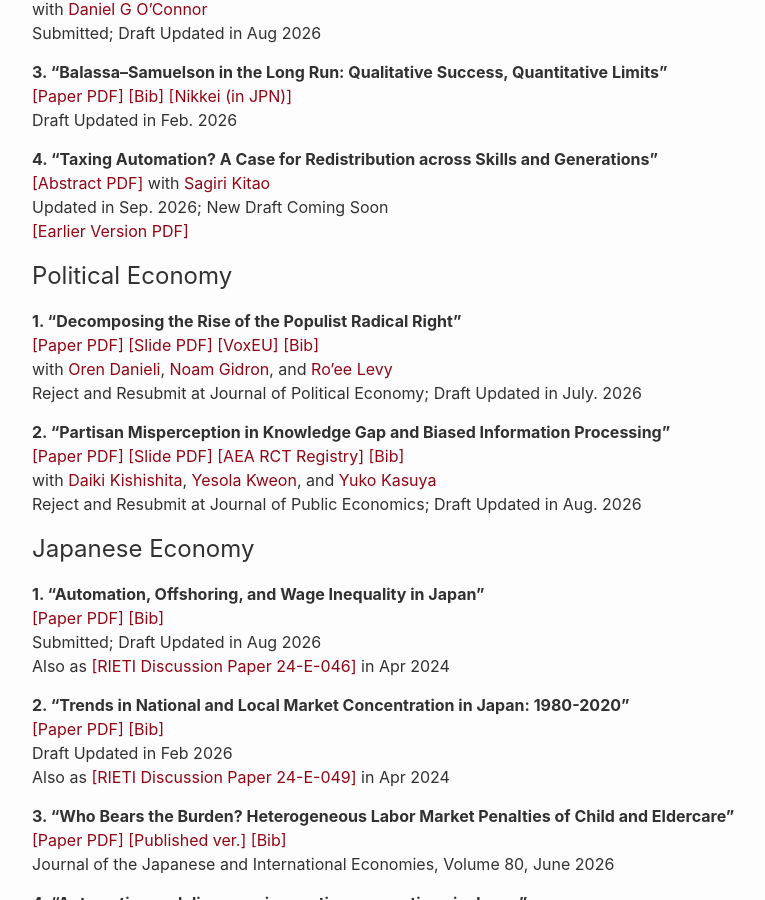
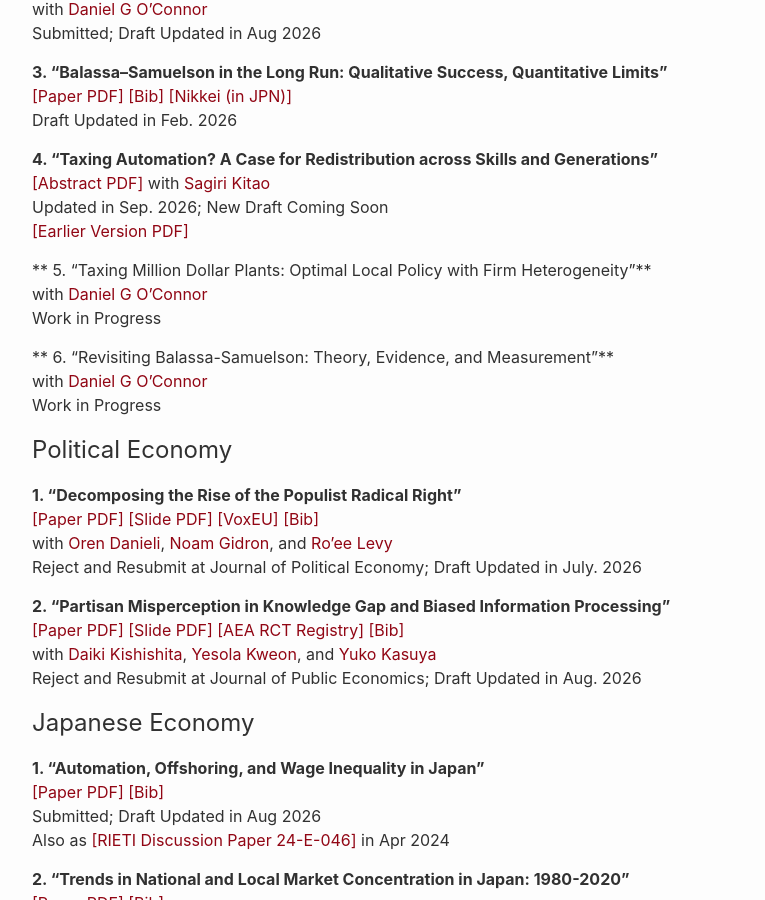
Before and after one commit to shinnkikuchi/shinnkikuchi.github.io, a Jekyll site: the page built from index.md, in a window 1280 px wide and 900 px high, scrolled down 717 px. Shown: the whole window, without its empty margins (188-953 px from the left). Built offline with Jekyll 4.4.1, drawn with Linux system fonts in a browser that asks for light colours.

Commit message:
Update index.md

```diff
--- a/index.md
+++ b/index.md
@@ -55,6 +55,21 @@ Updated in Sep. 2026; New Draft Coming Soon
 <br>
 <a href="/files/research/KK-ROBOT-old.pdf" target="_blank">[Earlier Version PDF]</a>
 <br>
+
+** 5. "Taxing Million Dollar Plants: Optimal Local Policy with Firm Heterogeneity"**
+<br>
+with  <a href="https://www.danielgoconnor.com" target="_blank">Daniel G O'Connor</a>
+<br>
+Work in Progress
+<br>
+
+** 6. "Revisiting Balassa-Samuelson: Theory, Evidence, and Measurement"**
+<br>
+with  <a href="https://www.danielgoconnor.com" target="_blank">Daniel G O'Connor</a>
+<br>
+Work in Progress
+<br>
+
 ## Political Economy
 
 **1. "Decomposing the Rise of the Populist Radical Right"**
```
